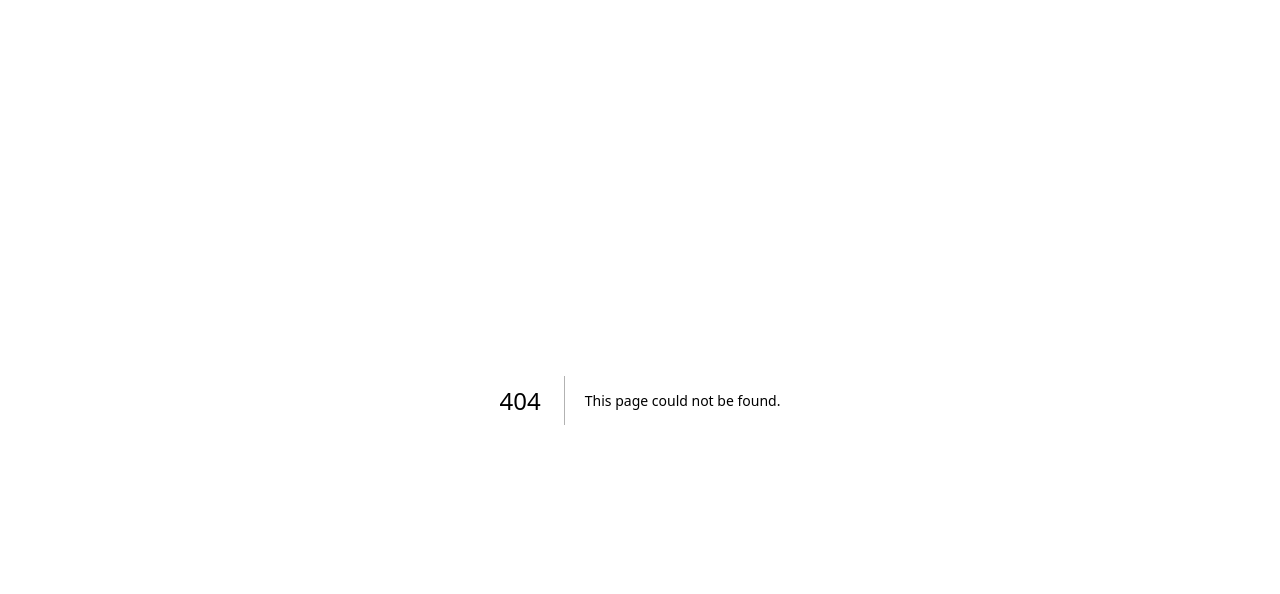
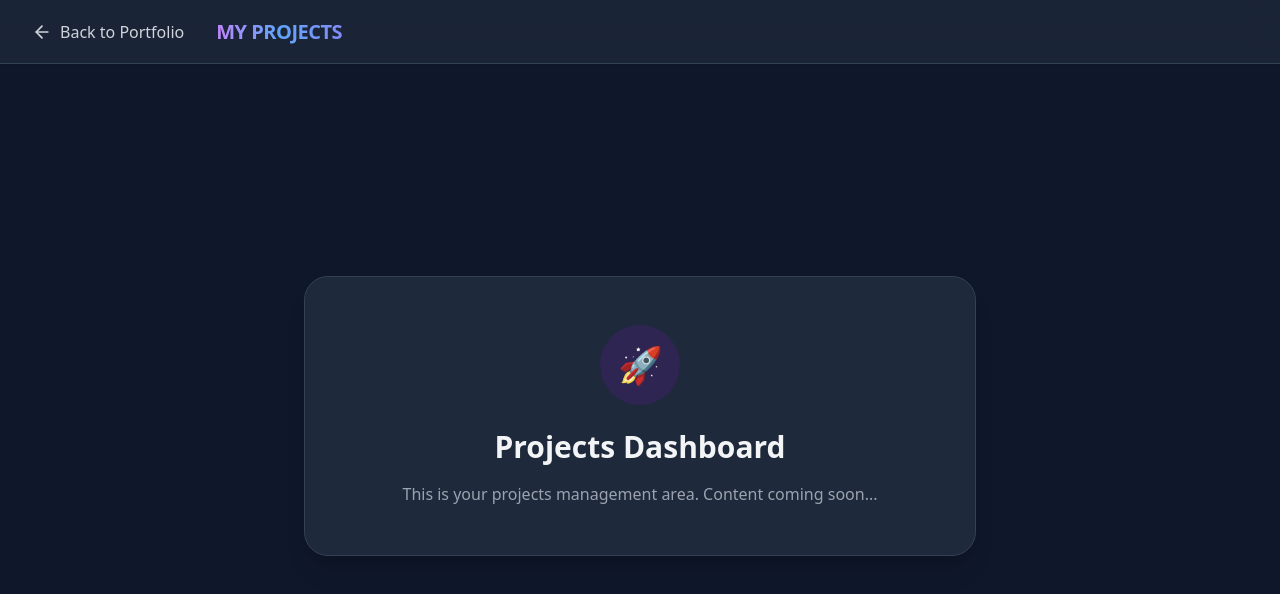
Before and after one commit to snighut/collaboration-app, a Next.js app: page /myprojects in a window 1280 px wide. Before the commit this address had no page. Shown: the top 594 px of the page. Built offline with nearby package versions, Linux system fonts and the light colour scheme.

Commit message:
code: adding myprojects page

```diff
--- a/App.tsx
+++ b/App.tsx
@@ -1,5 +1,6 @@
 
 import React, { useState, useEffect, useRef } from 'react';
+import { useRouter } from 'next/navigation';
 import Timeline from './components/Timeline';
 import AchievementSection from './components/AchievementSection';
 import CanvasTool from './components/CanvasTool';
@@ -8,6 +9,7 @@ import { YEARS, INITIAL_ACHIEVEMENTS } from './constants';
 import { Sparkles, X, Layout, Moon, Sun, Github, Linkedin, Mail, Globe } from 'lucide-react';
 
 const App: React.FC = () => {
+  const router = useRouter();
   // Initialize with 2026 as the top-most year
   const [activeYear, setActiveYear] = useState<number>(2026);
   const [isCanvasVisible, setIsCanvasVisible] = useState<boolean>(false);
@@ -160,6 +162,7 @@ const App: React.FC = () => {
               </p>
               <div className="flex justify-center">
                 <button
+                  onClick={() => router.push('/myprojects')}
                   className="inline-flex items-center gap-2 px-8 py-4 bg-purple-600 hover:bg-purple-700 dark:bg-purple-500 dark:hover:bg-purple-600 text-white font-bold rounded-2xl shadow-lg shadow-purple-200 dark:shadow-purple-900/30 transition-all transform hover:scale-105 active:scale-95"
                 >
                   Manage Projects
--- /dev/null
+++ b/app/myprojects/page.tsx
@@ -0,0 +1,44 @@
+'use client'
+
+import React from 'react';
+import { useRouter } from 'next/navigation';
+import { ArrowLeft } from 'lucide-react';
+
+export default function MyProjects() {
+  const router = useRouter();
+
+  return (
+    <div className="min-h-screen bg-slate-50 dark:bg-slate-900">
+      {/* Header */}
+      <header className="fixed top-0 left-0 right-0 h-16 bg-white/80 dark:bg-slate-800/80 backdrop-blur-md border-b border-gray-200 dark:border-slate-700 z-50 flex items-center px-8 shadow-sm">
+        <button
+          onClick={() => router.push('/')}
+          className="flex items-center gap-2 text-gray-600 dark:text-gray-300 hover:text-blue-600 dark:hover:text-blue-400 transition-colors"
+        >
+          <ArrowLeft size={20} />
+          <span className="font-medium">Back to Portfolio</span>
+        </button>
+        <h1 className="ml-8 text-xl font-bold bg-gradient-to-r from-purple-600 via-blue-600 to-indigo-600 dark:from-purple-400 dark:via-blue-400 dark:to-indigo-400 bg-clip-text text-transparent uppercase tracking-tight">
+          My Projects
+        </h1>
+      </header>
+
+      {/* Main Content */}
+      <main className="pt-16 min-h-screen flex items-center justify-center p-8">
+        <div className="max-w-2xl w-full text-center">
+          <div className="bg-white dark:bg-slate-800 p-12 rounded-3xl shadow-xl border border-gray-100 dark:border-slate-700">
+            <div className="w-20 h-20 bg-purple-50 dark:bg-purple-900/30 rounded-full flex items-center justify-center mx-auto mb-6">
+              <span className="text-4xl">🚀</span>
+            </div>
+            <h2 className="text-3xl font-bold text-gray-800 dark:text-gray-100 mb-4">
+              Projects Dashboard
+            </h2>
+            <p className="text-gray-600 dark:text-gray-400 leading-relaxed">
+              This is your projects management area. Content coming soon...
+            </p>
+          </div>
+        </div>
+      </main>
+    </div>
+  );
+}
```
